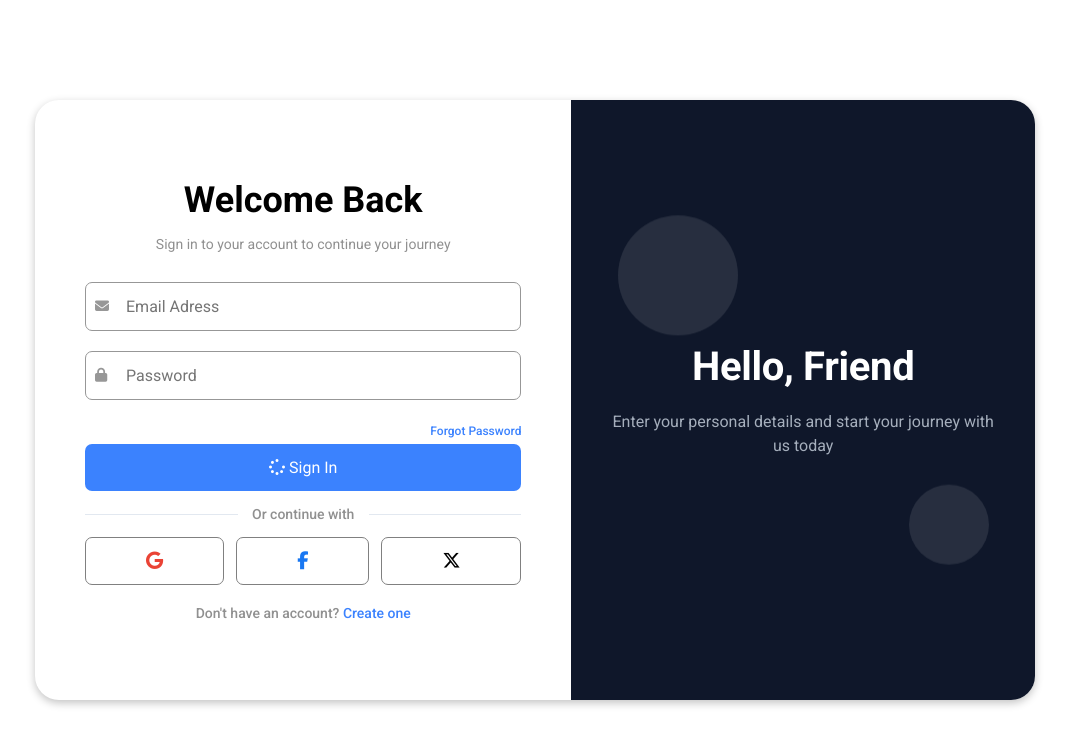
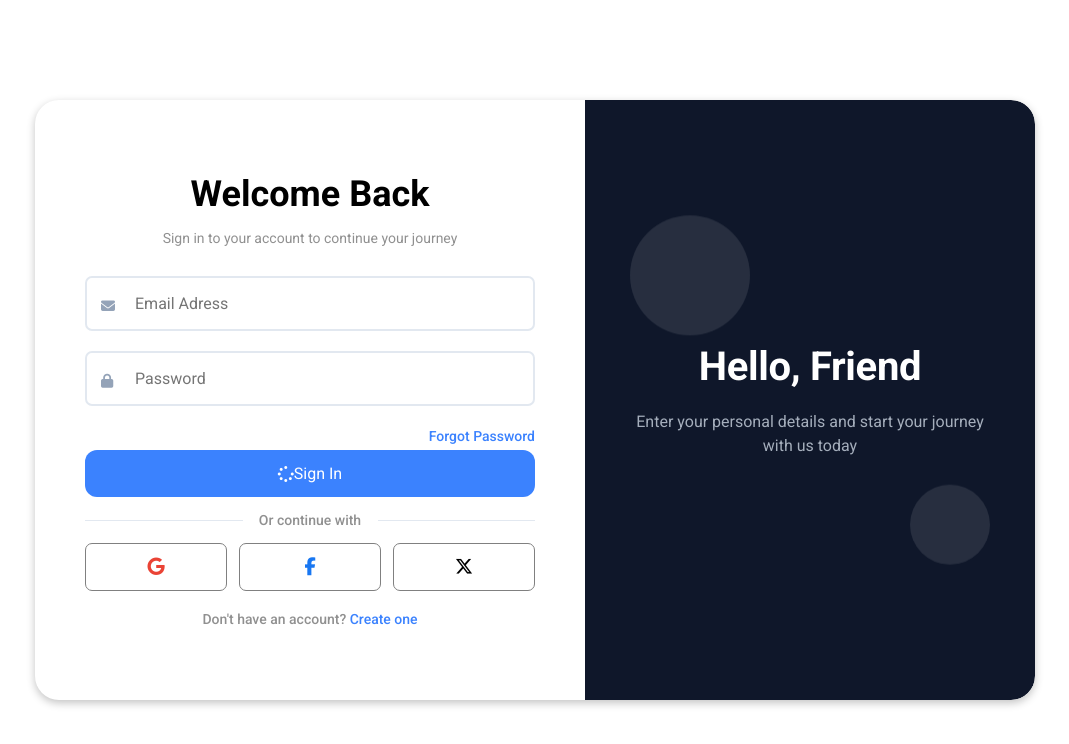
Before and after one commit to VictorS357/HTML--CSS--JS-Project, a plain HTML site: page index.html in a window 1280 px wide. Shown: the whole page, without its empty margins (105-1174 px from the left). Drawn offline with Linux system fonts and the light colour scheme.

Commit message:
styling a bit more

```diff
--- a/style.css
+++ b/style.css
@@ -11,6 +11,7 @@ body {
   justify-content: center;
   align-items: center;
   vertical-align: center;
+  overflow-x: hidden;
 }
 
 main {
@@ -20,6 +21,7 @@ main {
   min-height: 600px;
   display: flex;
   border-radius: 24px;
+  overflow: hidden;
 }
 
 .forms {
@@ -28,6 +30,10 @@ main {
   flex-direction: column;
   flex: 1;
   padding: 60px 50px;
+  position: relative;
+  z-index: 2;
+  transition: all 0.6s ease;
+  overflow: hidden;
 }
 
 .right-section {
@@ -41,9 +47,16 @@ main {
   color: white;
   border-top-right-radius: 24px;
   border-bottom-right-radius: 24px;
-  padding: 40px;
   position: relative;
   z-index: 1;
+  transition: all 0.6s ease;
+  overflow: hidden;
+}
+
+.right-text-section {
+  padding: 40px;
+  z-index: 1;
+  position: relative;
 }
 
 .header-text {
@@ -71,24 +84,31 @@ main {
 .input-div-primary {
   display: flex;
   position: relative;
+  z-index: 2;
+  transition: all 0.6s ease;
+  flex: 1;
+  flex-direction: column;
+  justify-content: center;
 }
 
 .input-div-primary i {
   position: absolute;
-  left: 10px;
-  top: 25%;
+  left: 16px;
+  top: 30%;
   font-size: 14px;
-  color: rgb(151, 151, 151);
+  color: #94a3b8;
+  transition: color 0.3s ease;
 }
 
 .input-div-primary input {
-  padding: 14px 30px 14px 40px;
+  padding: 16px 20px 16px 48px;
   width: 100%;
   border-radius: 7px;
-  border: 1px solid rgb(151, 151, 151);
+  border: 2px solid #e2e8f0;
   margin-bottom: 20px;
   outline: none;
   font-size: 16px;
+  transition: all 0.3s ease;
 }
 
 .input-div-primary input:focus {
@@ -115,7 +135,7 @@ main {
 }
 
 .sign-forgot-div a {
-  font-size: 12px;
+  font-size: 14px;
   text-decoration: none;
   color: #3b82fe;
   margin-bottom: 7px;
@@ -137,10 +157,16 @@ main {
   color: white;
   border: none;
   padding: 14px 10px;
-  border-radius: 7px;
+  border-radius: 12px;
   font-size: 16px;
   cursor: pointer;
   margin-bottom: 5px;
+  transition: all 0.3s ease;
+  position: relative;
+  display: flex;
+  align-items: center;
+  justify-content: center;
+
 }
 
 .btn-primary:hover {
@@ -208,7 +234,8 @@ main {
 
 .secondary-btn {
   border: 1px solid gray;
-  padding: 14px 60px;
+  padding: 14px;
+  flex: 1;
   margin-top: 15px;
   margin-bottom: 20px;
   border-radius: 7px;
```
Also changed, not shown: index.html (+20 -10 lines).
